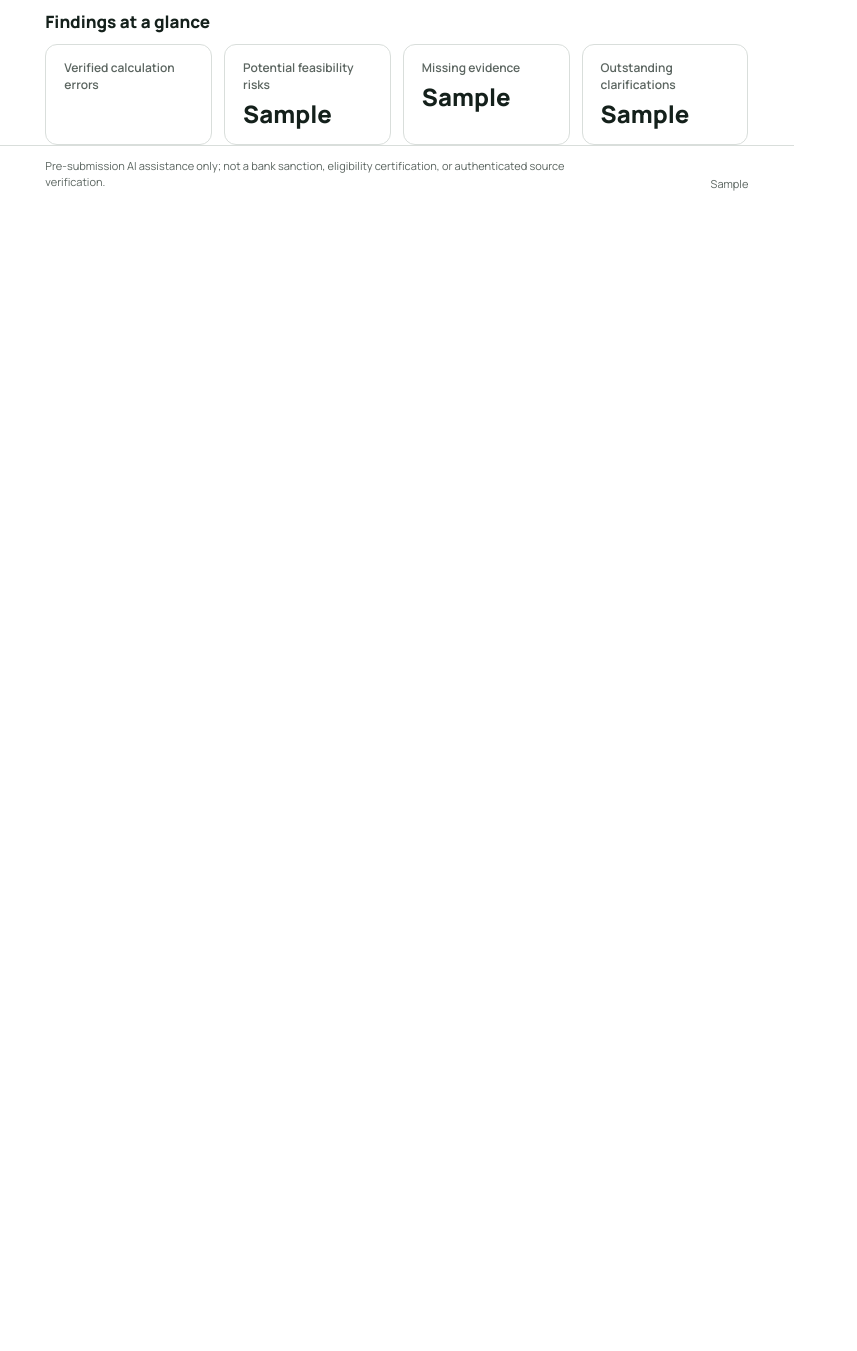
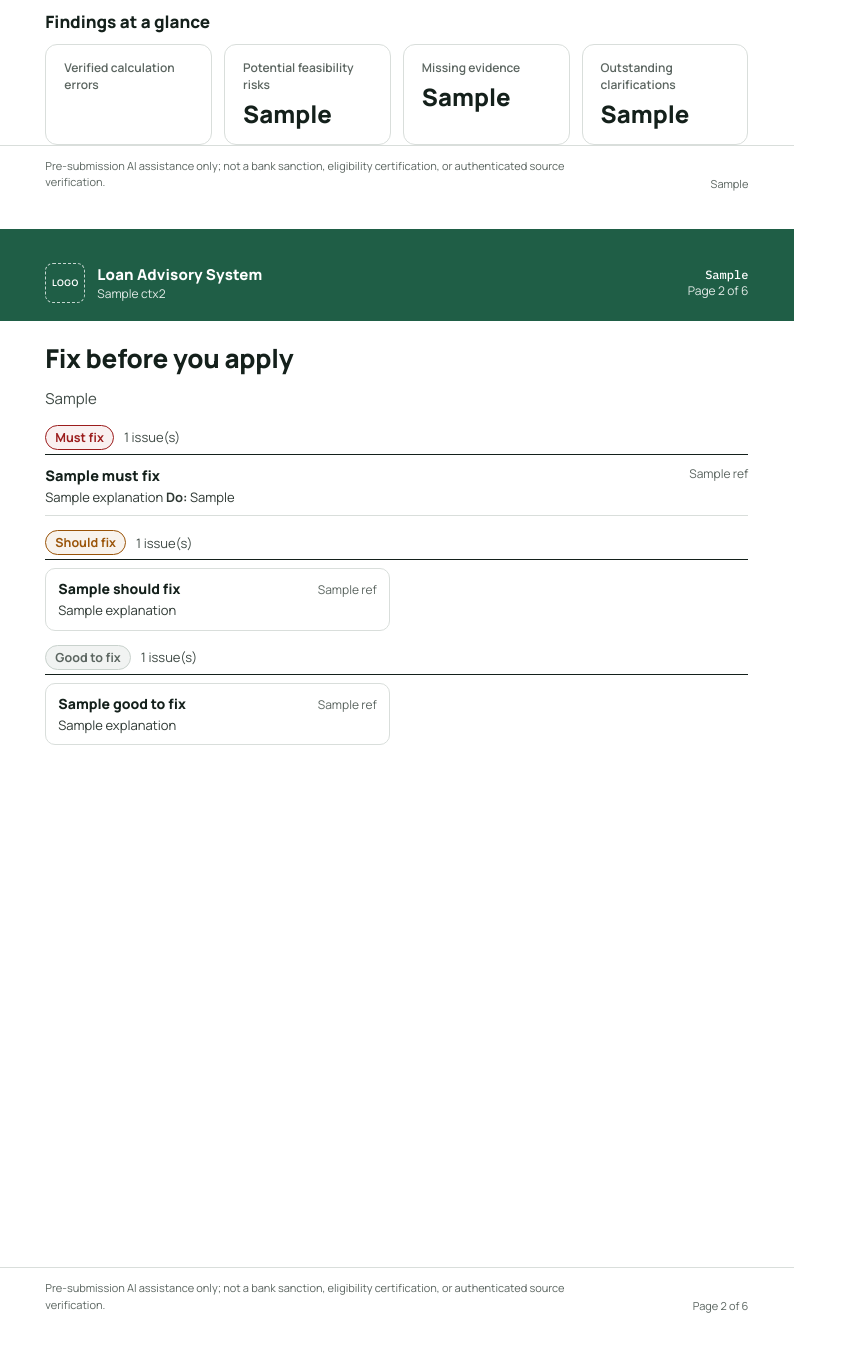
Before and after one commit to ajayadimane/LAS, a Python web app: template app/templates/cam/report.html.jinja in a window 1280 px wide. Shown: the part 898-2249 px from the top of the page, without its empty margins (0-857 px from the left). Before the commit the page ends 1089 px from the top, so only its background shows below. Run offline with Jinja, Linux system fonts and the light colour scheme; the template is opened without the code that fills it: most values are stand-ins (such as "Sample title", 1, 10 or a date in 2020).

Commit message:
Port Page 2 (Fix before you apply) to Jinja2/CSS paged media (milestone 4, part 2)
Findings and priority grouping (must/should/good-to-fix) come entirely
from CAMSnapshot.findings -- already deduplicated and classified upstream
by finding_rules.py/finding_consolidation.py -- so this page is a pure
formatting layer with no judgment calls of its own. Page references
prefer each finding's real source_pages and fall back to its category
label rather than ever fabricating a page number.

Co-Authored-By: Claude Sonnet 5 <noreply@anthropic.com>

```diff
--- a/app/templates/cam/base.css
+++ b/app/templates/cam/base.css
@@ -214,3 +214,50 @@ table.cam-table th { font-size: 11px; color: var(--text-tertiary); font-weight:
 .cam-badge--must-fix { background: var(--red-tint); color: var(--red); }
 .cam-badge--should-fix { background: var(--accent-tint); color: var(--accent); }
 .cam-badge--good-to-fix { background: var(--grey-tint); color: var(--grey); }
+
+.cam-pill {
+  display: inline-flex; align-items: center; gap: 5px;
+  font-size: 12.5px; font-weight: 700;
+  border-radius: 999px;
+  padding: 3px 9px;
+  white-space: nowrap;
+}
+.cam-pill--must-fix { color: var(--red); background: var(--red-tint); border: 1px solid var(--red); }
+.cam-pill--should-fix { color: var(--accent); background: var(--accent-tint); border: 1px solid var(--accent); }
+.cam-pill--good-to-fix { color: var(--grey); background: var(--grey-tint); border: 1px solid #C9D2CD; }
+
+.cam-priority-group { display: flex; flex-direction: column; gap: 2px; }
+.cam-priority-group__head {
+  display: flex; align-items: center; gap: 10px;
+  padding-bottom: 4px;
+  border-bottom: 1.5px solid var(--text-primary);
+}
+.cam-priority-group__count { font-size: 13px; color: var(--text-secondary); }
+
+.cam-finding-row {
+  display: grid;
+  grid-template-columns: minmax(0, 1fr) 96px;
+  column-gap: 16px;
+  padding: 9px 0;
+  border-bottom: 1px solid var(--border);
+  break-inside: avoid;
+}
+.cam-finding-row__title { font-size: 14.5px; font-weight: 800; }
+.cam-finding-row__body { font-size: 13px; line-height: 1.45; color: #2E3833; margin-top: 3px; }
+.cam-finding-row__ref { font-size: 12px; color: var(--text-tertiary); text-align: right; line-height: 1.4; }
+
+.cam-finding-card {
+  border: 1px solid var(--border);
+  border-radius: 10px;
+  padding: 10px 12px;
+  display: flex; flex-direction: column; gap: 3px;
+  break-inside: avoid;
+}
+.cam-finding-card__head {
+  display: flex; justify-content: space-between; gap: 8px; align-items: baseline;
+}
+.cam-finding-card__title { font-size: 14px; font-weight: 800; }
+.cam-finding-card__ref { font-size: 12px; color: var(--text-tertiary); white-space: nowrap; }
+.cam-finding-card__body { font-size: 13px; line-height: 1.4; color: #2E3833; }
+
+.cam-empty-note { color: var(--grey); font-style: italic; font-size: 13px; padding: 9px 0; }
--- /dev/null
+++ b/app/templates/cam/page2_fix_before_you_apply.html.jinja
@@ -0,0 +1,94 @@
+{#- Page 2: Fix before you apply. Ported from
+   cam-design-reference/Fix-html.zip. Findings and their priority/severity
+   grouping come entirely from CAMSnapshot.findings (pipeline-computed,
+   see finding_rules.py) -- this template only loops and formats, no
+   judgment calls (Section 19.3). #}
+<section class="cam-page">
+  <header class="cam-header">
+    <div class="cam-header__brand">
+      <div class="cam-header__logo">LOGO</div>
+      <div>
+        <div class="cam-header__product">Loan Advisory System</div>
+        <div class="cam-header__by">{{ ctx2.borrower_name or "Borrower name not yet confirmed" }}</div>
+      </div>
+    </div>
+    <div class="cam-header__meta">
+      <div class="cam-header__ref">{{ ctx2.report_reference }}</div>
+      <div class="cam-header__page">Page 2 of 6</div>
+    </div>
+  </header>
+
+  <main class="cam-main">
+    <h1 class="cam-h1" style="font-size: 26px;">Fix before you apply</h1>
+    <p class="cam-lede">{{ ctx2.intro_line }}</p>
+
+    <section class="cam-priority-group">
+      <div class="cam-priority-group__head">
+        <span class="cam-pill cam-pill--must-fix">Must fix</span>
+        <span class="cam-priority-group__count">{{ ctx2.must_fix | length }} issue(s)</span>
+      </div>
+      {% if ctx2.must_fix %}
+      {% for f in ctx2.must_fix %}
+      <div class="cam-finding-row">
+        <div>
+          <div class="cam-finding-row__title">{{ f.title }}</div>
+          <div class="cam-finding-row__body">{{ f.explanation }} <strong>Do:</strong> {{ f.suggested_action }}</div>
+        </div>
+        <div class="cam-finding-row__ref">{{ f.ref }}</div>
+      </div>
+      {% endfor %}
+      {% else %}
+      <p class="cam-empty-note">No must-fix issues were found.</p>
+      {% endif %}
+    </section>
+
+    <section class="cam-priority-group" style="gap: 8px;">
+      <div class="cam-priority-group__head">
+        <span class="cam-pill cam-pill--should-fix">Should fix</span>
+        <span class="cam-priority-group__count">{{ ctx2.should_fix | length }} issue(s)</span>
+      </div>
+      {% if ctx2.should_fix %}
+      <div class="cam-grid-2">
+        {% for f in ctx2.should_fix %}
+        <div class="cam-finding-card">
+          <div class="cam-finding-card__head">
+            <div class="cam-finding-card__title">{{ f.title }}</div>
+            <div class="cam-finding-card__ref">{{ f.ref }}</div>
+          </div>
+          <div class="cam-finding-card__body">{{ f.explanation }}</div>
+        </div>
+        {% endfor %}
+      </div>
+      {% else %}
+      <p class="cam-empty-note">No should-fix issues were found.</p>
+      {% endif %}
+    </section>
+
+    <section class="cam-priority-group" style="gap: 8px;">
+      <div class="cam-priority-group__head">
+        <span class="cam-pill cam-pill--good-to-fix">Good to fix</span>
+        <span class="cam-priority-group__count">{{ ctx2.good_to_fix | length }} issue(s)</span>
+      </div>
+      {% if ctx2.good_to_fix %}
+      <div class="cam-grid-2">
+        {% for f in ctx2.good_to_fix %}
+        <div class="cam-finding-card">
+          <div class="cam-finding-card__head">
+            <div class="cam-finding-card__title">{{ f.title }}</div>
+            <div class="cam-finding-card__ref">{{ f.ref }}</div>
+          </div>
+          <div class="cam-finding-card__body">{{ f.explanation }}</div>
+        </div>
+        {% endfor %}
+      </div>
+      {% else %}
+      <p class="cam-empty-note">No good-to-fix issues were found.</p>
+      {% endif %}
+    </section>
+  </main>
+
+  <footer class="cam-footer">
+    <p class="cam-footer__disclaimer">Pre-submission AI assistance only; not a bank sanction, eligibility certification, or authenticated source verification.</p>
+    <div class="cam-footer__label">Page 2 of 6</div>
+  </footer>
+</section>
--- a/app/templates/cam/report.html.jinja
+++ b/app/templates/cam/report.html.jinja
@@ -8,8 +8,9 @@
 </head>
 <body>
 {% include "cam/page1_summary.html.jinja" %}
-{#- Pages 2-6 (Fix before you apply, Project/cost/corrections, Repayment,
-   Security and obligations, Benefits and next steps) land in later
-   increments of milestone 4 -- see PROGRESS.md. #}
+{% include "cam/page2_fix_before_you_apply.html.jinja" %}
+{#- Pages 3-6 (Project/cost/corrections, Repayment, Security and
+   obligations, Benefits and next steps) land in later increments of
+   milestone 4 -- see PROGRESS.md. #}
 </body>
 </html>
```
Also changed, not shown: PROGRESS.md (+54 -16 lines), app/services/dpr_agentic/cam_render.py (+53 -2 lines), tests/test_dpr_cam_render_page2.py (added, +114 -0 lines).
